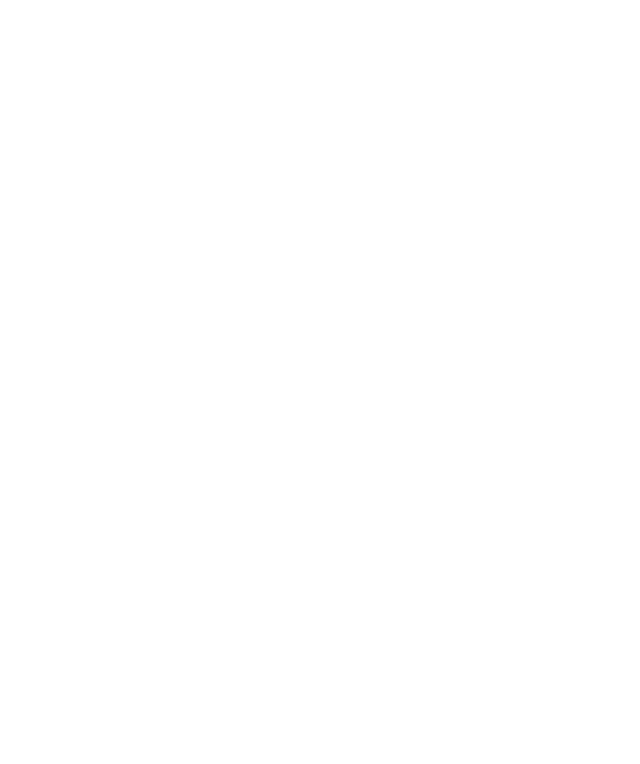
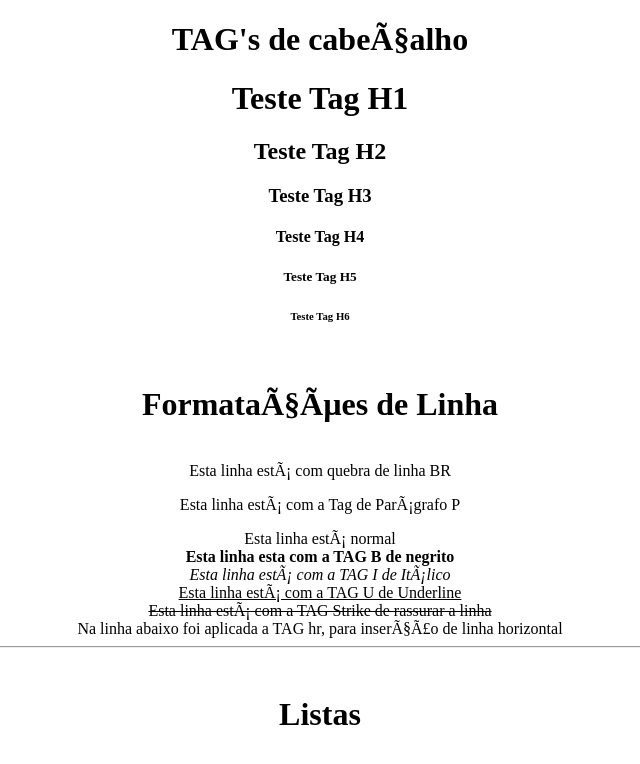
Before and after one commit to pscarpioni/frontend, a plain HTML site: page index.html in a window 1280 px wide. Shown: the whole page, without its empty margins (320-960 px from the left). Drawn offline with Linux system fonts and the light colour scheme.

Commit message:
tags de formatação

```diff
--- a/index.html
+++ b/index.html
@@ -7,7 +7,52 @@
         <meta charset="uft-8">
     </head>
 <!------------------------------------------------------------------->
-    <body>
+    <body align="center">
+
+    <!--TAG's de cabeçalho-->
+
+    <h1> TAG's de cabeçalho </h1>
+
+        <h1> Teste Tag H1 </h1>
+        <h2> Teste Tag H2 </h2>
+        <h3> Teste Tag H3 </h3>
+        <h4> Teste Tag H4 </h4>
+        <h5> Teste Tag H5 </h5>
+        <h6> Teste Tag H6 </h6>
+
+    </br>
+
+    <h1> Formatações de Linha </h1>
+
+    <!--Quebra de linha-->
+        <br> Esta linha está com quebra de linha BR
+    <!--Parágrafo-->
+        <p>Esta linha está com a Tag de Parágrafo P </p>
+
+        Esta linha está normal
+    </br>
+    <!--Negrito-->
+        <b> Esta linha esta com a TAG B de negrito </b>
+    </br>
+    <!--Itálico-->
+        <i> Esta linha está com a TAG I de Itálico </i>
+    </br>
+    <!--Underline-->
+        <u> Esta linha está com a TAG U de Underline </u>
+    </br>
+    <!--Rassurar a linha-->
+        <strike> Esta linha está com a TAG Strike de rassurar a linha </strike>
+    </br>
+    <!--Linha horizontal-->
+        Na linha abaixo foi aplicada a TAG hr, para inserção de linha horizontal </br>
+        <hr/>
+    </br>
+
+    <h1> Listas  </h1>
+
+    <!--Listas Não Ordenadas-->
+
+
 
     </body>
 </html>
```
